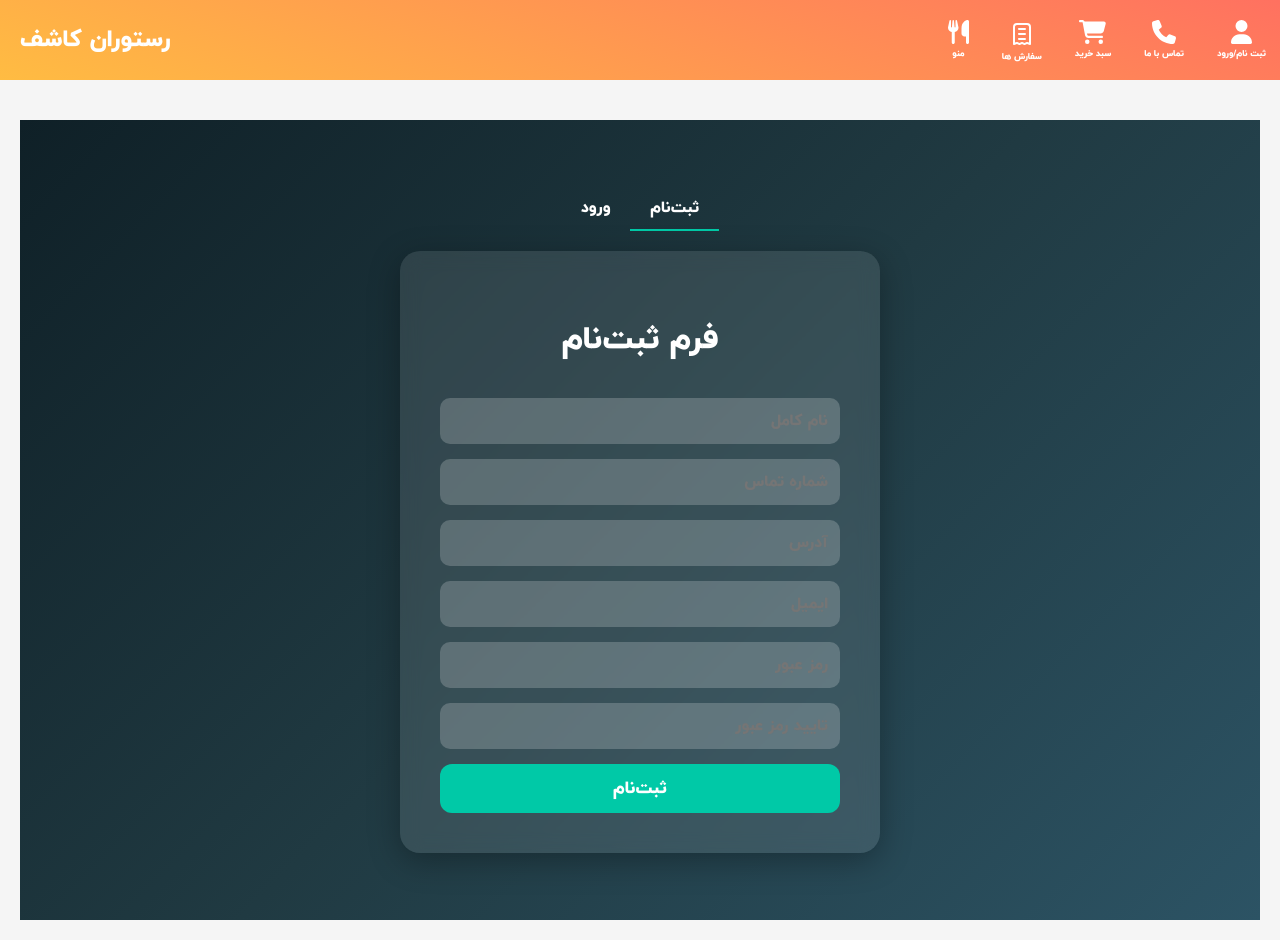
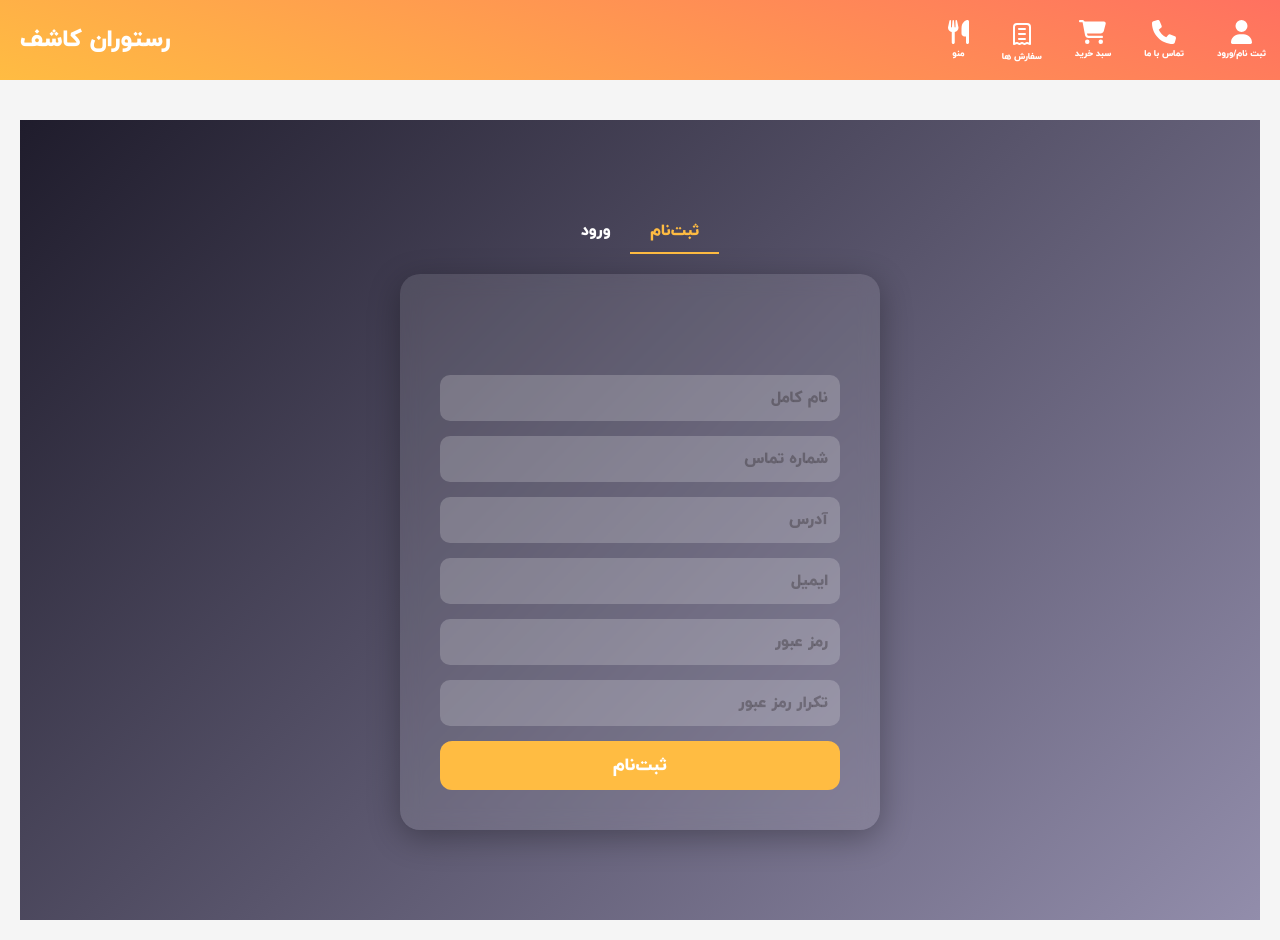
Before and after one commit to AleTTA3/FrontEnd-restaurant, a React (Create React App) app: page /register in a window 1280 px wide. Built offline with nearby package versions, Linux system fonts and the light colour scheme.

Commit message:
last register ok

```diff
--- a/src/Auth.css
+++ b/src/Auth.css
@@ -17,8 +17,9 @@
 }
 
 .auth-tabs button.active {
-    border-bottom: 2px solid #00c9a7;
+  border-bottom: 2px solid #ffbc42;
   font-weight: bold;
+  color: #ffbc42;
 }
 
 .auth-container {
@@ -26,54 +27,48 @@
   justify-content: center;
   align-items: center;
   min-height: 100vh;
-    background: linear-gradient(135deg, #0f2027, #203a42, #2c5364);
+  background: linear-gradient(135deg, #1f1c2c, #928dab);
   animation: fadeIn 1s ease-in;
   flex-direction: column;
 }
 
 .auth-form {
-
-    background: rgba(255, 255, 255, 0.1);
+  background: rgba(255, 255, 255, 0.1); /* شیشه‌ای با شفافیت */
   border-radius: 20px;
-    backdrop-filter: blur(10px);
+  backdrop-filter: blur(10px); /* فیلتر بلور برای شیشه‌ای بودن */
   padding: 40px;
   width: 90%;
   max-width: 400px;
-    box-shadow: 0 8px 32px rgba(0,0,0,0.3);
+  box-shadow: 0 8px 32px rgba(0, 0, 0, 0.3);
   display: flex;
   flex-direction: column;
   gap: 15px;
   animation: slideUp 1s ease-out;
 }
-  .error-message {
-    color: red;
-    background: linear-gradient(45deg, #ff6f61, #ffbc42);
-    padding: 8px;
-    border-radius: 6px;
-    margin-bottom: 12px;
-    text-align: center;
+.auth-form input::placeholder {
+  color: rgba(14, 8, 8, 0.288);
+  opacity: 1;
 }
-
 .auth-form input {
   text-align: right;
   padding: 12px;
   font-family: 'IRANYekan';
   border: none;
   border-radius: 10px;
-    background-color: rgba(255, 255, 255, 0.2);
+  background-color: rgba(255, 255, 255, 0.2); /* شیشه‌ای با کمی شفافیت */
   color: white;
   font-size: 1rem;
   outline: none;
-    transition: background 0.3s ease;
+  transition: background 0.3s ease, border 0.3s ease;
 }
 
 .auth-form input:focus {
-    background-color: rgba(255, 255, 255, 0.3);
+  background-color: rgba(255, 255, 255, 0.3); /* شفاف‌تر در حالت فوکوس */
 }
 
 .auth-button {
   font-family: 'IRANYekan';
-    background-color: #00c9a7;
+  background-color: #ffbc42;
   color: white;
   font-size: 1.1rem;
   padding: 12px;
@@ -84,7 +79,7 @@
 }
 
 .auth-button:hover {
-    background-color: #00a389;
+  background-color: #ff6f61;
 }
 
 .auth-title {
@@ -94,9 +89,27 @@
   margin-bottom: 20px;
 }
 
+.error-message {
+  color: #cc0000;
+  background: #ffe6e6;
+  padding: 8px;
+  border-radius: 6px;
+  margin-bottom: 12px;
+  text-align: center;
+}
+
+.input-error {
+  border: 2px solid red !important;
+}
+
+.input-success {
+  border: 2px solid #00c9a7 !important; /* سبز برای بردر موفقیت */
+  box-shadow: 0 0 5px rgba(0, 201, 167, 0.5);
+}
+
 @keyframes fadeIn {
   from { opacity: 0; }
-    to   { opacity: 1; }
+  to { opacity: 1; }
 }
 
 @keyframes slideUp {
--- a/src/Register.js
+++ b/src/Register.js
@@ -1,9 +1,8 @@
 import React, { useState } from 'react';
 import './Auth.css';
 
-
 function Auth() {
-  const [mode, setMode] = useState('register'); // 'login' یا 'register'
+  const [mode, setMode] = useState('register');
   const [formData, setFormData] = useState({
     name: '',
     email: '',
@@ -12,217 +11,64 @@ function Auth() {
     phone: '',
     address: ''
   });
+  const [errors, setErrors] = useState({});
+  const [formMessage, setFormMessage] = useState('');
+  const validateEmail = (email) => /^[a-zA-Z0-9._-]+@[a-zA-Z0-9.-]+\.[a-zA-Z]{2,4}$/.test(email);
+  const validatePhone = (phone) => /^09\d{9}$/.test(phone);
+  const validateForm = () => {
+    const newErrors = {};
+    if (mode === 'register') {
+      if (!formData.name) newErrors.name = 'نام را وارد کنید';
+      if (!formData.phone) newErrors.phone = 'شماره تماس را وارد کنید';
+      else if (!validatePhone(formData.phone)) newErrors.phone = 'شماره تماس معتبر نیست';
+      if (!formData.address) newErrors.address = 'آدرس را وارد کنید';
+      if (!formData.confirmPassword) newErrors.confirmPassword = 'تکرار رمز عبور را وارد کنید';
+      if (formData.password !== formData.confirmPassword) newErrors.confirmPassword = 'رمز عبور و تکرار آن یکسان نیست';
+    }
+    if (!formData.email) newErrors.email = 'ایمیل را وارد کنید';
+    else if (!validateEmail(formData.email)) newErrors.email = 'ایمیل معتبر نیست';
+    if (!formData.password) newErrors.password = 'رمز عبور را وارد کنید';
+    setErrors(newErrors);
+    return Object.keys(newErrors).length === 0;
+  };
+  const handleInputChange = (field, value) => {
+  setFormData(prev => ({ ...prev, [field]: value }));
+  let error = '';
 
-  const [error, setError] = useState('');
-  const [successfull , setSuccess] = useState('');
+  switch (field) {
+    case 'name':
+      if (mode === 'register' && !value.trim()) error = 'نام را وارد کنید';
+      break;
+    case 'email':
+      if (!value.trim()) error = 'ایمیل را وارد کنید';
+      else if (!validateEmail(value)) error = 'ایمیل معتبر نیست';
+      break;
+    case 'phone':
+      if (mode === 'register') {
+        if (!value.trim()) error = 'شماره تماس را وارد کنید';
+        else if (!validatePhone(value)) error = 'شماره تماس باید ۱۱ رقم باشد و با 09 شروع شود';
+      }
+      break;
+    case 'address':
+      if (mode === 'register' && !value.trim()) error = 'آدرس را وارد کنید';
+      break;
+    case 'password':
+      if (!value.trim()) error = 'رمز عبور را وارد کنید';
+      break;
+    case 'confirmPassword':
+      if (mode === 'register') {
+        if (!value.trim()) error = 'تکرار رمز عبور را وارد کنید';
+        else if (value !== formData.password) error = 'رمز عبور و تکرار آن یکسان نیست';
+      }
+      break;
+  }
 
-  const validateEmail = (email) => {
-    const regex = /^[a-zA-Z0-9._-]+@[a-zA-Z0-9.-]+\.[a-zA-Z]{2,4}$/;
-    return regex.test(email);
-  };
-  const handleCheck = (e) => {
-    e.preventDefault();
-      const tb_name = document.getElementById("txt_name");
-      const tb_phone = document.getElementById("txt_phone");
-      const tb_address = document.getElementById("txt_address");
-      const tb_email = document.getElementById("txt_email");
-      const tb_password = document.getElementById("txt_password");
-      const tb_repassword = document.getElementById("txt_repassword");
-    // اعتبارسنجی فیلدهای ضروری
-    if ( (mode === 'register' && (!formData.name || !formData.phone || !formData.address || !formData.password || !formData.email || !formData.confirmPassword))) {
-
-      if ( (mode === 'register' && (!formData.name && !formData.phone && !formData.address && !formData.password && !formData.email && !formData.confirmPassword))) {
-        setError('لطفاً همه فیلدهای ضروری را پر کنید');
-        tb_name.style.border="2px solid red";
-        tb_phone.style.border="2px solid red";
-        tb_address.style.border="2px solid red";
-        tb_email.style.border="2px solid red";
-        tb_password.style.border="2px solid red";
-        tb_repassword.style.border="2px solid red";
-
-      }
-      if (!formData.name){
-        tb_name.style.border="2px solid red";
-
-
-      }
-      else if (formData.name){
-        tb_name.style.border="2px solid green";
-
-      }
-      if (!formData.phone){
-        tb_name.style.border="2px solid red";
-
-
-      }
-      else if (formData.phone){
-        tb_phone.style.border="2px solid green";
-
-      }
-      if (!formData.address){
-        tb_address.style.border="2px solid red";
-
-      }
-      else if (formData.address){
-        tb_address.style.border="2px solid green";
-
-      }
-      if (!formData.email){
-        tb_email.style.border="2px solid red";
-
-      }
-      else if (formData.email){
-        tb_email.style.border="2px solid green";
-
-      }
-      if (!formData.password){
-        tb_password.style.border="2px solid red";
-
-      }
-      else if (formData.password){
-        tb_password.style.border="2px solid green";
-
-      }
-      if (!formData.confirmPassword){
-        tb_repassword.style.border="2px solid red";
-
-      }
-      else if (formData.confirmPassword){
-        tb_repassword.style.border="2px solid green";
-
-      }
-
-
-    }
-
-    //شماره تلفن
-    if (!/^09\d{9}$/.test(formData.phone)) {
-
-        tb_phone.style.border="2px solid red";
-        setError('❌ شماره تماس معتبر نیست. باید با 09 شروع شود و 11 رقم باشد.');
-        return;
-      }
-    if (/^09\d{9}$/.test(formData.phone)) {
-
-      tb_phone.style.border="2px solid green";
-
-    }
-    // بررسی فرمت ایمیل
-    if (!validateEmail(formData.email)) {
-      setError('ایمیل وارد شده معتبر نیست.');
-      return;
-    }
-
-    // بررسی یکسان بودن رمز عبور در حالت ثبت‌نام
-    if (mode === 'register' && formData.password !== formData.confirmPassword) {
-      setError('پسورد و تکرار پسورد با هم یکی نیستند');
-      return;
-    }
-
-    setError(''); // Reset error message
-  };
+  setErrors(prev => ({ ...prev, [field]: error }));
+  setFormMessage('');
+};
   const handleSubmit = (e) => {
     e.preventDefault();
-      const tb_name = document.getElementById("txt_name");
-      const tb_phone = document.getElementById("txt_phone");
-      const tb_address = document.getElementById("txt_address");
-      const tb_email = document.getElementById("txt_email");
-      const tb_password = document.getElementById("txt_password");
-      const tb_repassword = document.getElementById("txt_repassword");
-    // اعتبارسنجی فیلدهای ضروری
-    if ( (mode === 'register' && (!formData.name || !formData.phone || !formData.address || !formData.password || !formData.email || !formData.confirmPassword))) {
-
-      if ( (mode === 'register' && (!formData.name && !formData.phone && !formData.address && !formData.password && !formData.email && !formData.confirmPassword))) {
-        setError('لطفاً همه فیلدهای ضروری را پر کنید');
-        tb_name.style.border="2px solid red";
-        tb_phone.style.border="2px solid red";
-        tb_address.style.border="2px solid red";
-        tb_email.style.border="2px solid red";
-        tb_password.style.border="2px solid red";
-        tb_repassword.style.border="2px solid red";
-
-      }
-      if (!formData.name){
-        tb_name.style.border="2px solid red";
-
-
-      }
-      else if (formData.name){
-        tb_name.style.border="2px solid green";
-
-      }
-      if (!formData.phone){
-        tb_name.style.border="2px solid red";
-
-
-      }
-      else if (formData.phone){
-        tb_phone.style.border="2px solid green";
-
-      }
-      if (!formData.address){
-        tb_address.style.border="2px solid red";
-
-      }
-      else if (formData.address){
-        tb_address.style.border="2px solid green";
-
-      }
-      if (!formData.email){
-        tb_email.style.border="2px solid red";
-
-      }
-      else if (formData.email){
-        tb_email.style.border="2px solid green";
-
-      }
-      if (!formData.password){
-        tb_password.style.border="2px solid red";
-
-      }
-      else if (formData.password){
-        tb_password.style.border="2px solid green";
-
-      }
-      if (!formData.confirmPassword){
-        tb_repassword.style.border="2px solid red";
-
-      }
-      else if (formData.confirmPassword){
-        tb_repassword.style.border="2px solid green";
-
-      }
-
-
-    }
-
-    //شماره تلفن
-    if (!/^09\d{9}$/.test(formData.phone)) {
-
-        tb_phone.style.border="2px solid red";
-        setError('❌ شماره تماس معتبر نیست. باید با 09 شروع شود و 11 رقم باشد.');
-        return;
-      }
-    if (/^09\d{9}$/.test(formData.phone)) {
-
-      tb_phone.style.border="2px solid green";
-      return;
-
-    }
-    // بررسی فرمت ایمیل
-    if (!validateEmail(formData.email)) {
-      tb_email.style.border="2px solid red";
-      setError('ایمیل وارد شده معتبر نیست.');
-      return;
-    }
-
-    // بررسی یکسان بودن رمز عبور در حالت ثبت‌نام
-    if (mode === 'register' && formData.password !== formData.confirmPassword) {
-      setError('پسورد و تکرار پسورد با هم یکی نیستند');
-      return;
-    }
-
-    setError(''); // Reset error message
+    if (!validateForm()) return;
 
     const url = mode === 'register'
       ? 'http://localhost/restaurant/register.php'
@@ -243,23 +89,25 @@ function Auth() {
 
     fetch(url, {
       method: 'POST',
-      headers: {
-        'Content-Type': 'application/json',
-      },
+      headers: { 'Content-Type': 'application/json' },
       body: JSON.stringify(payload),
     })
-      .then((response) => response.json())
+      .then((res) => res.json())
       .then((data) => {
         if (data.success) {
-          setSuccess(mode === 'register' ? '✅ ثبت‌نام موفق بود' : '✅ ورود موفق بود');
+          setFormMessage(' عملیات با موفقیت انجام شد');
+          setErrors({});
         } else {
-          setError(data.message);
+          setFormMessage(` ${data.message}`);
         }
       })
-      .catch((error) => {
-        alert('❌ خطای ارتباط با سرور');
-        console.error(error);
-      });
+      .catch(() => setFormMessage(' خطا در ارتباط با سرور'));
+  };
+
+  const getInputClass = (field) => {
+    if (errors[field]) return 'input-error';
+    if (formData[field]) return 'input-success';
+    return '';
   };
 
   return (
@@ -269,32 +117,45 @@ function Auth() {
         <button className={mode === 'register' ? 'active' : ''} onClick={() => setMode('register')}>ثبت‌نام</button>
       </div>
 
-      <form onSubmit={handleSubmit} onInput={handleCheck} className="auth-form animated-form">
-        <h2 className="auth-title">{mode === 'register' ? 'فرم ثبت‌نام' : 'ورود به حساب'}</h2>
+      <form onSubmit={handleSubmit} className="auth-form animated-form">
+        <h2 className="auth-title">{mode === 'register' ? ' ' : 'ورود به حساب'}</h2>
 
-        {error && <p style={{ color: 'red' }}>{error}</p>}
-        {successfull && <p style={{ color: 'green' }}>{successfull}</p>}
+        {formMessage && <div className={`form-message ${formMessage.startsWith('') ? 'success' : 'error'}`}>{formMessage}</div>}
 
         {mode === 'register' && (
           <>
-            <input type="text" name='txt_name' id='txt_name' placeholder="نام کامل" value={formData.name}
-              onChange={(e) => setFormData({ ...formData, name: e.target.value })} />
-            <input type="text" name='txt_phone' id='txt_phone' placeholder="شماره تماس" value={formData.phone}
-              onChange={(e) => setFormData({ ...formData, phone: e.target.value })} />
-            <input type="text" name='txt_address'   id='txt_address' placeholder="آدرس" value={formData.address}
-              onChange={(e) => setFormData({ ...formData, address: e.target.value })} />
+            <input type="text" placeholder="نام کامل"
+              className={getInputClass('name')}
+              value={formData.name}
+              onChange={(e) => handleInputChange('name', e.target.value)} />
+
+            <input type="text" placeholder="شماره تماس"
+              className={getInputClass('phone')}
+              value={formData.phone}
+              onChange={(e) => handleInputChange('phone', e.target.value)} />
+
+            <input type="text" placeholder="آدرس"
+              className={getInputClass('address')}
+              value={formData.address}
+              onChange={(e) => handleInputChange('address', e.target.value)} />
           </>
         )}
 
-        <input type="email" name='txt_email' id='txt_email' placeholder="ایمیل" value={formData.email}
-          onChange={(e) => setFormData({ ...formData, email: e.target.value })} />
+        <input type="email" placeholder="ایمیل"
+          className={getInputClass('email')}
+          value={formData.email}
+          onChange={(e) => handleInputChange('email', e.target.value)} />
 
-        <input type="password" name='txt_password' id='txt_password' placeholder="رمز عبور" value={formData.password}
-          onChange={(e) => setFormData({ ...formData, password: e.target.value })} />
+        <input type="password" placeholder="رمز عبور"
+          className={getInputClass('password')}
+          value={formData.password}
+          onChange={(e) => handleInputChange('password', e.target.value)} />
 
         {mode === 'register' && (
-          <input type="password" name='txt_repassword' id='txt_repassword' placeholder="تایید رمز عبور" value={formData.confirmPassword}
-            onChange={(e) => setFormData({ ...formData, confirmPassword: e.target.value })} />
+          <input type="password" placeholder="تکرار رمز عبور"
+            className={getInputClass('confirmPassword')}
+            value={formData.confirmPassword}
+            onChange={(e) => handleInputChange('confirmPassword', e.target.value)} />
         )}
 
         <button type="submit" className="auth-button">
```
Lines whose indentation alone changed are shown as unchanged.
